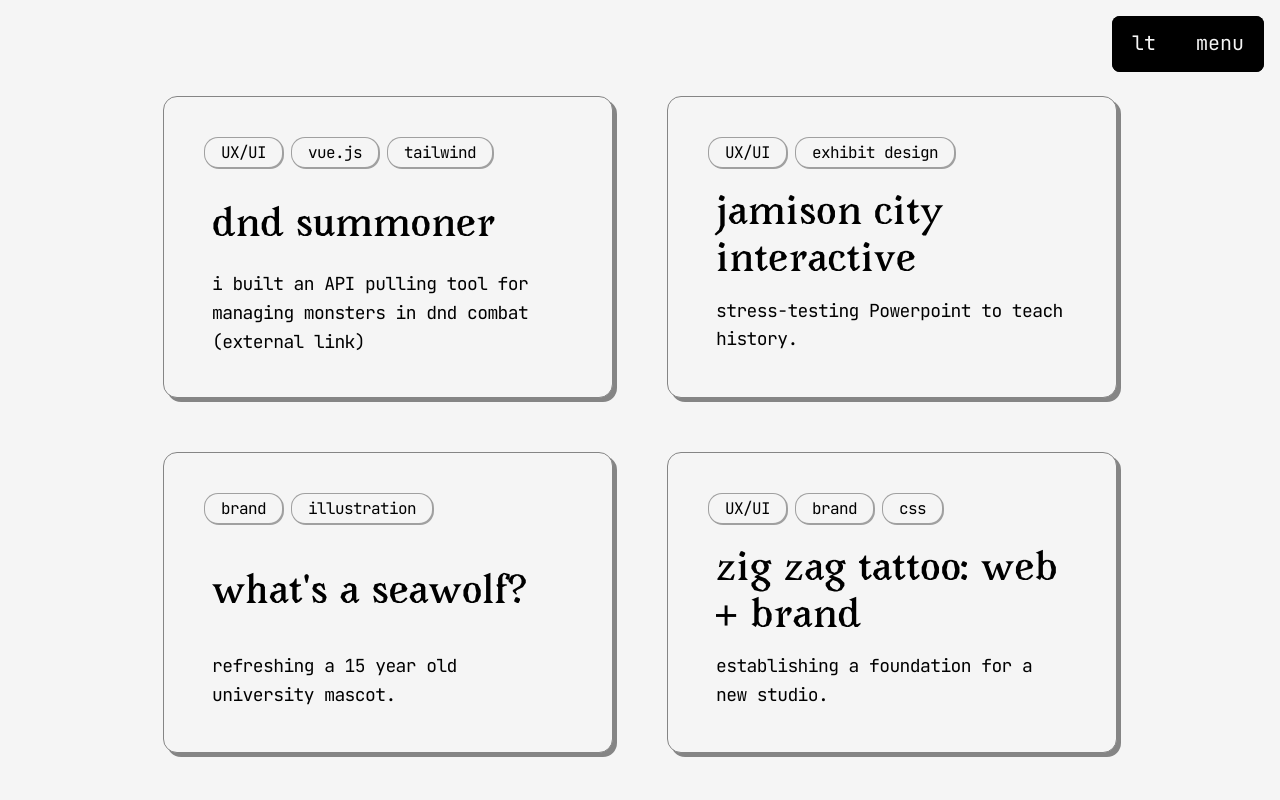
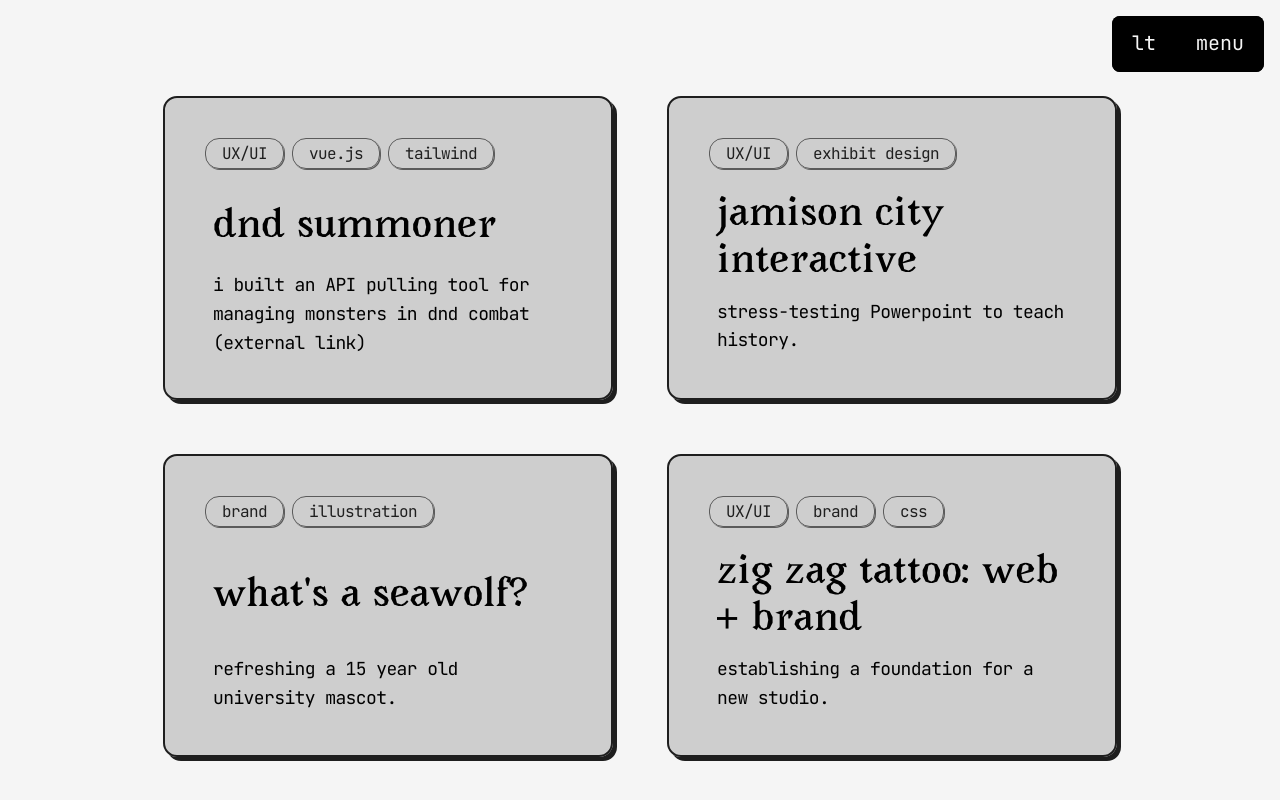
Before and after one commit to cvvvm/asteroid, a React (Create React App) app: page /projects in a window 1280 px wide. Shown: the top 800 px of the page. Built offline with nearby package versions, Linux system fonts and the light colour scheme.

Commit message:
project card styling tweaks

```diff
--- a/src/1-css/component-styles/_work_projects.scss
+++ b/src/1-css/component-styles/_work_projects.scss
@@ -67,9 +67,10 @@
 
     padding: 1.5rem 1.75rem 1.625rem;
     border-radius: $border-rad;
-    border: $border-width-sm solid rgb-var(accent);
-    background-color: rgb-var(bg);
-    box-shadow: $button-shadow rgb-var(accent);
+    border: $border-width solid rgb-var(blk);
+    color: rgb-var(text, 100);
+    background-color: rgb-var(accent, 35);
+    box-shadow: $button-shadow rgb-var(blk);
 
     transition:
       transition($color: true, $spacer: true, $scale: true, $translate: true),
@@ -80,25 +81,27 @@
       border-radius: $border-rad-lg;
     }
 
+    > .badge,
+    .badge-outline {
+      color: rgb-var(text, 85);
+      background-color: rgb-var(text, 0);
+      border: $border-width-sm solid rgb-var(blk, 65);
+      box-shadow: $badge-shadow rgb-var(blk, 65);
+    }
+
     &:hover {
-      color: rgb-var(bg, 100);
-      background-color: rgb-var(text, 100);
-      border: $border-width solid rgb-var(blk);
-      box-shadow: $button-shadow rgb-var(blk);
+      color: rgb-var(bg);
+      background-color: rgb-var(text);
       translate: $hover-translate !important;
-      margin-top: -3px;
-      margin-left: -3px;
-
       > h2 {
         filter: none;
       }
-
       > .badge,
       .badge-outline {
-        color: rgb-var(bg, 100);
-        background-color: rgb-var(text);
-        border: $border-width-sm solid rgb-var(bg, 65);
-        box-shadow: $badge-shadow rgb-var(bg, 65);
+        color: rgb-var(bg);
+        background-color: rgb-var(bg, 25);
+        border: $border-width-sm solid rgb-var(blk);
+        box-shadow: $badge-shadow rgb-var(blk);
       }
     }
 
```
Also changed, not shown: src/1-css/main.min.css, 1 other file (tests, documents, lock files or other folders).
